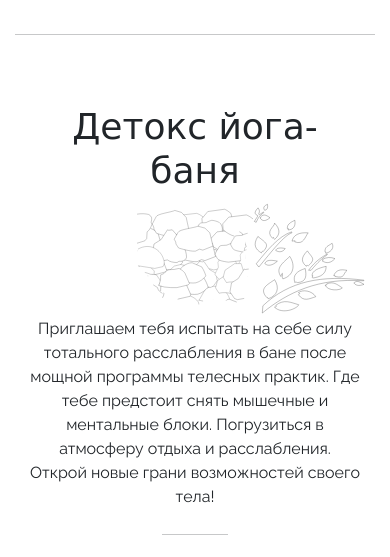
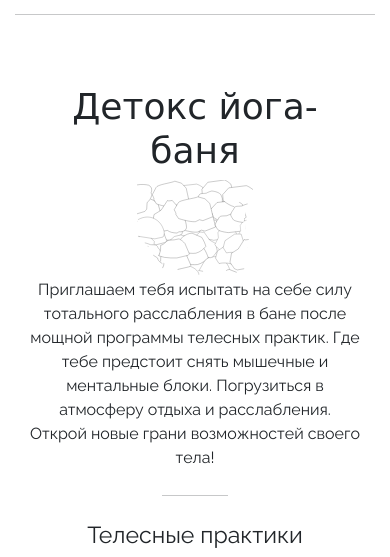
Before and after one commit to GamaRayL/UsladaTela, a Node server app: page / in a window 390 px wide; the page is wider, and only the part inside the window is pictured. Shown: the part 1043-1600 px from the top of that part. Run offline with Node 20, Linux system fonts and the light colour scheme; some web fonts are replaced.

Commit message:
Change svg size for mobile device. Chapter 2

```diff
--- a/public/css/styles.css
+++ b/public/css/styles.css
@@ -437,8 +437,7 @@ h2 {
   }
 
   .currently-programme-top-main-human {
-    margin-top: 60px;
-    width: 50%;
+    margin-top: 40px;
   }
 }
 
@@ -457,6 +456,10 @@ h2 {
     justify-content: space-evenly;
     flex-direction: row;
     order: 0;
+  }
+
+  .leaves-graph {
+    display: none;
   }
 
   .detox-main-description {
```
